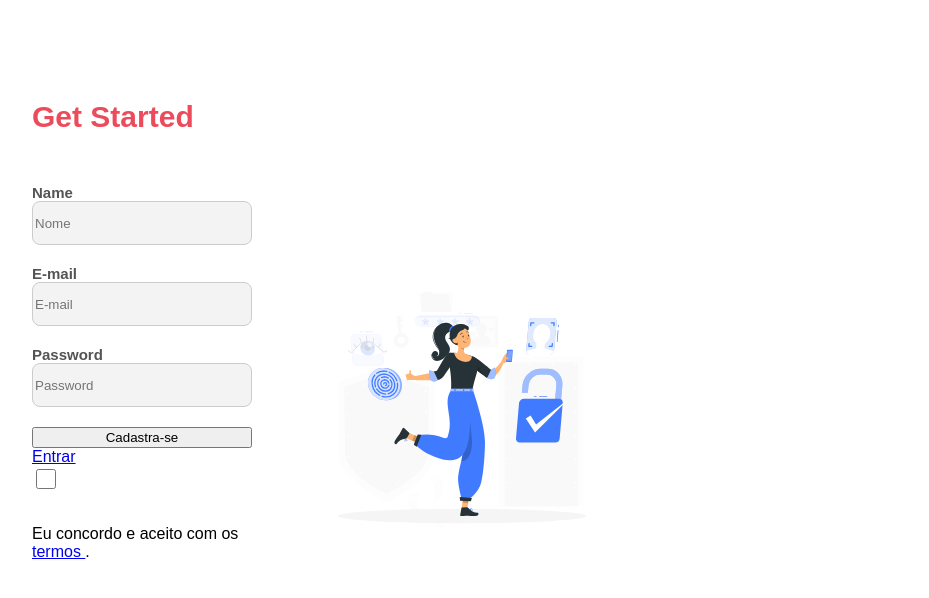
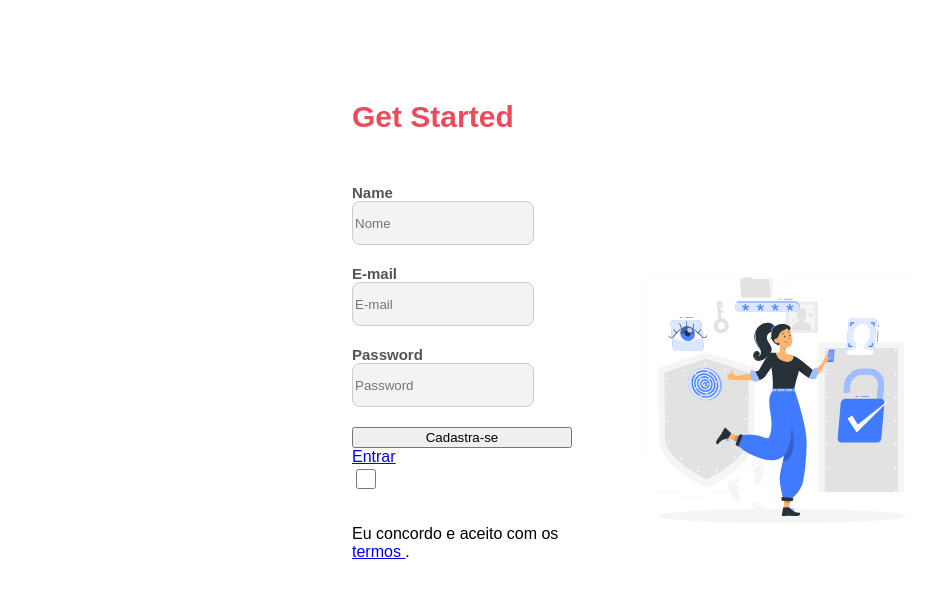
Before and after one commit to DaviRibs/gp10, a plain HTML site: page Aula3/index.html in a window 1280 px wide. Shown: the whole page, without its empty margins (18-947 px from the left). Drawn offline with Linux system fonts and the light colour scheme.

Commit message:
segundo commit

```diff
--- a/Aula3/style.css
+++ b/Aula3/style.css
@@ -8,6 +8,7 @@ font-family: sans-serif;
     width: 50%;
     height: 100vh;
     display:flex;
+    margin: auto;
 }
 
 .container .esquerda{
@@ -38,7 +39,7 @@ font-size: 30px;
 }
 
 .container .esquerda input{
-    width: "80%";
+    width:  80%;
     height: 40px;
     background-color: #f3f3f3;
     border: 1px solid #cccccc;
```
